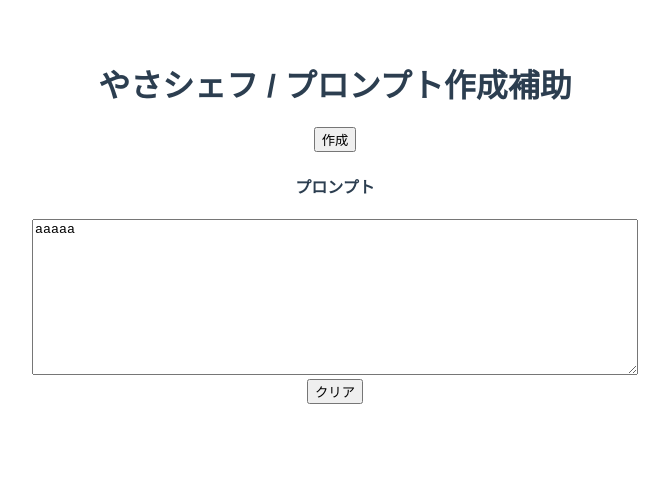
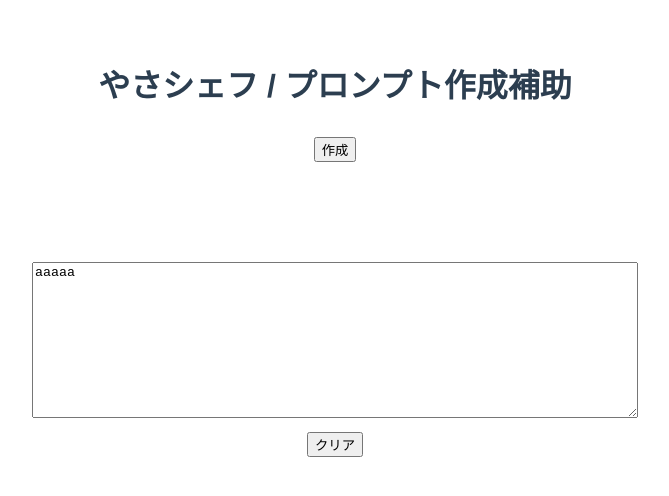
Before and after one commit to marunaka-food-corp/yasa-chef-prompt, a Vue app: page / in a window 1280 px wide. Both pictures are taken after a click on the button "作成". Shown: the top 496 px of the page, without its empty margins (305-974 px from the left). Built offline with nearby package versions, Linux system fonts and the light colour scheme.

Commit message:
Update App.vue

```diff
--- a/src/App.vue
+++ b/src/App.vue
@@ -4,8 +4,7 @@
     <form @submit.prevent="generate">
       <button type="submit">作成</button>
     </form>
-    <div v-if="generatedPrompt">
-      <h4>プロンプト</h4>
+    <div v-if="generatedPrompt" class="generated-prompt">
       <textarea v-model="generatedPrompt" readonly></textarea>
       <br />
       <button @click="clear">クリア</button>
@@ -45,6 +44,14 @@ export default {
   margin-top: 60px;
 }
 
+.generated-prompt {
+  margin-top: 100px;
+}
+
+button {
+  margin-top: 10px;
+}
+
 textarea {
   resize: vertical;
   width: 600px;
```
